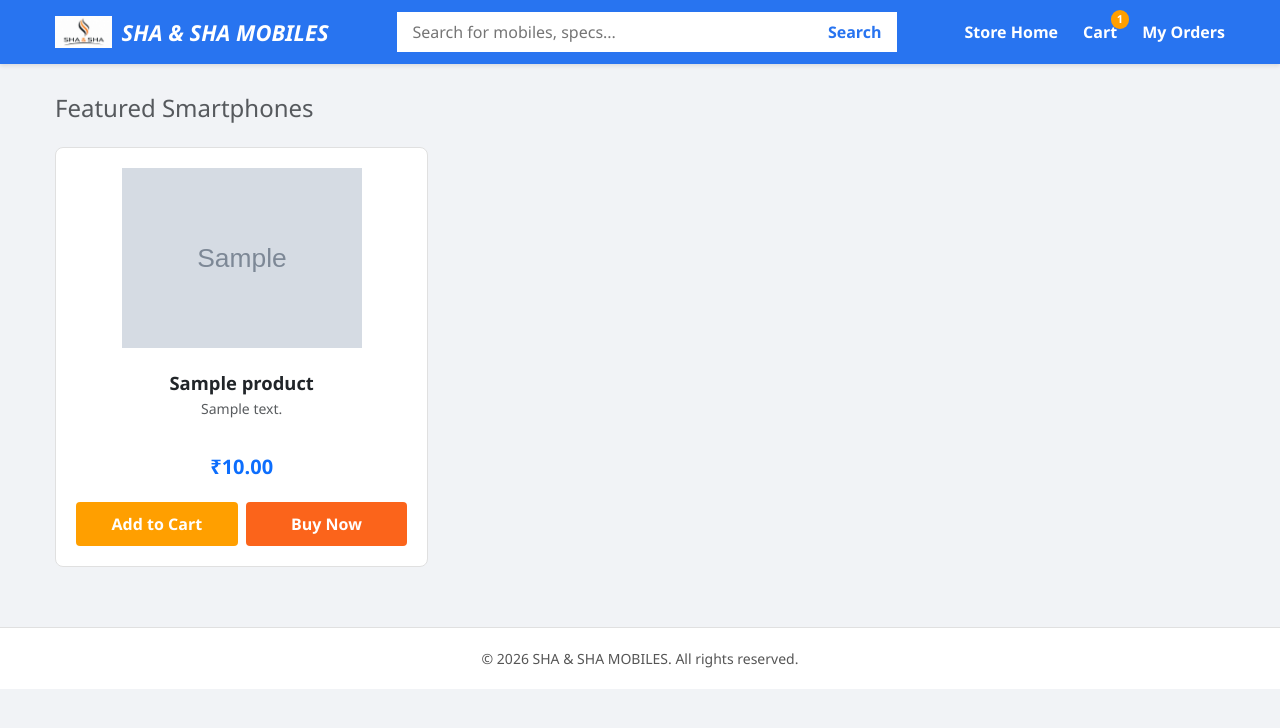
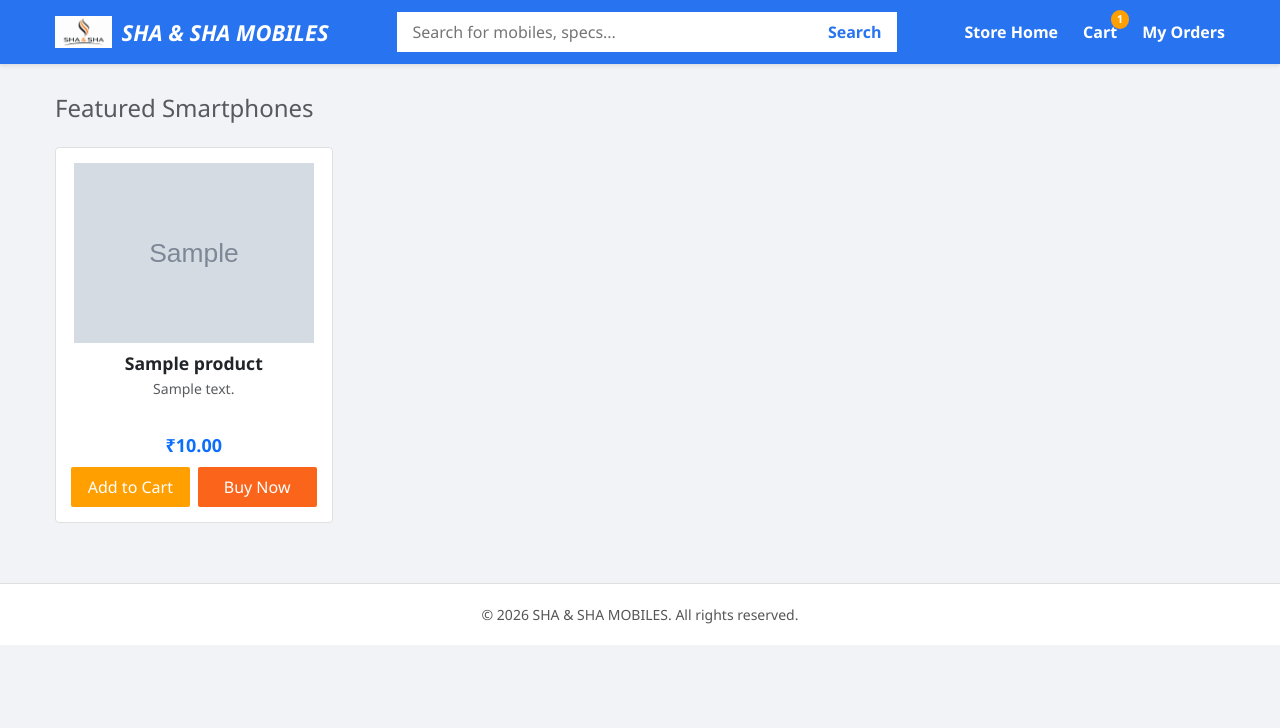
Before and after one commit to Shameer-01-sharfu/sha-sha-mobiles, a Django app: page / in a window 1280 px wide. Shown: the top 728 px of the page. Run offline with Django 5.2, Linux system fonts and the light colour scheme; tables that the repository leaves empty hold one stand-in row (values such as "Sample post"); grey boxes marked "Sample" are stand-in pictures.

Commit message:
fixed template syntax structures alignment

```diff
--- a/store/templates/store/products.html
+++ b/store/templates/store/products.html
@@ -23,15 +23,15 @@
         .cart-badge { background-color: #ff9f00; color: white; border-radius: 50%; padding: 1px 6px; font-size: 11px; position: absolute; top: -10px; right: -12px; }
         .main-wrapper { max-width: 1200px; margin: 30px auto; padding: 0 15px; }
 
-        /* Product Cards Grid Structure */
-        .products-grid { display: grid; grid-template-columns: repeat(auto-fill, minmax(280px, 1fr)); gap: 25px; margin-top: 20px; }
-        .product-card { background: #fff; border-radius: 8px; padding: 20px; border: 1px solid #e0e0e0; display: flex; flex-direction: column; justify-content: space-between; transition: box-shadow 0.2s; min-height: 420px; text-align: center; }
-        .product-card:hover { box-shadow: 0 4px 15px rgba(0,0,0,0.15); cursor: pointer; }
-        .img-box { height: 180px; display: flex; align-items: center; justify-content: center; margin-bottom: 15px; background: white; }
+        /* Product Cards */
+        .products-grid { display: grid; grid-template-columns: repeat(auto-fill, minmax(260px, 1fr)); gap: 20px; }
+        .product-card { background: #fff; border-radius: 4px; padding: 15px; border: 1px solid #e0e0e0; display: flex; flex-direction: column; justify-content: space-between; transition: box-shadow 0.2s; }
+        .product-card:hover { box-shadow: 0 4px 12px rgba(0,0,0,0.15); }
+        .img-box { height: 180px; display: flex; align-items: center; justify-content: center; margin-bottom: 10px; cursor: pointer; }
         .img-box img { max-width: 100%; max-height: 100%; object-fit: contain; }
-        .price { font-size: 20px; font-weight: 700; color: #212121; margin: 10px 0; }
-        .btn-cart { background-color: #ff9f00; color: white; border: none; padding: 10px; border-radius: 4px; font-weight: bold; text-decoration: none; text-align: center; width: 50%; }
-        .btn-buy { background-color: #fb641b; color: white; border: none; padding: 10px; border-radius: 4px; font-weight: bold; text-decoration: none; text-align: center; width: 50%; }
+        .price { font-size: 18px; font-weight: 700; color: #212121; margin: 8px 0; }
+        .btn-cart { background-color: #ff9f00; color: white; border: none; padding: 8px; border-radius: 2px; font-weight: 500; text-decoration: none; text-align: center; width: 50%; }
+        .btn-buy { background-color: #fb641b; color: white; border: none; padding: 8px; border-radius: 2px; font-weight: 500; text-decoration: none; text-align: center; width: 50%; }
 
         footer { margin-top: 60px; padding: 20px 0; text-align: center; background-color: #fff; border-top: 1px solid #e0e0e0; color: #555; font-size: 14px; }
     </style>
@@ -128,14 +128,14 @@
                             {% if p.image %}
                                 <img src="{{ p.image.url }}" alt="{{ p.name }}">
                             {% else %}
-                                <div class="text-muted small">No Product Image Provided</div>
+                                <div class="text-muted small">No Image</div>
                             {% endif %}
                         </div>
 
                         <div>
-                            <h5 class="fw-bold text-dark mb-1" style="font-size: 1.15rem;">{{ p.name }}</h5>
-                            <p class="text-muted small px-1" style="height: 38px; overflow: hidden; text-overflow: ellipsis; display: -webkit-box; -webkit-line-clamp: 2; -webkit-box-orient: vertical;">{{ p.description }}</p>
-                            <div class="price text-primary">₹{{ p.price }}</div>
+                            <h5 class="fw-bold text-dark mb-1" style="font-size: 1.1rem; text-align: center;">{{ p.name }}</h5>
+                            <p class="text-muted small text-center" style="height: 38px; overflow: hidden; text-overflow: ellipsis; display: -webkit-box; -webkit-line-clamp: 2; -webkit-box-orient: vertical;">{{ p.description }}</p>
+                            <div class="price text-primary text-center">₹{{ p.price }}</div>
                         </div>
 
                         <div class="d-flex gap-2">
```
